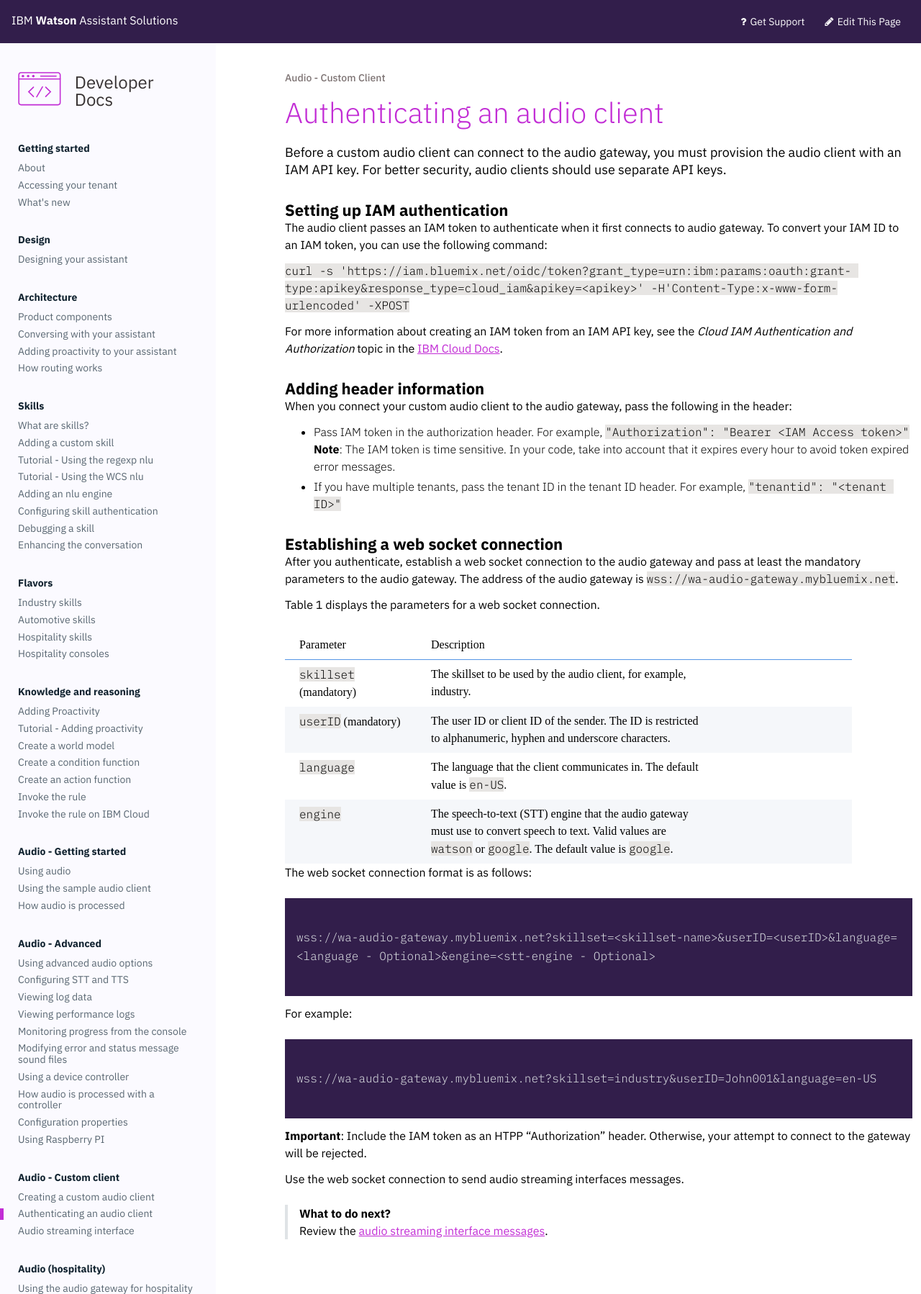
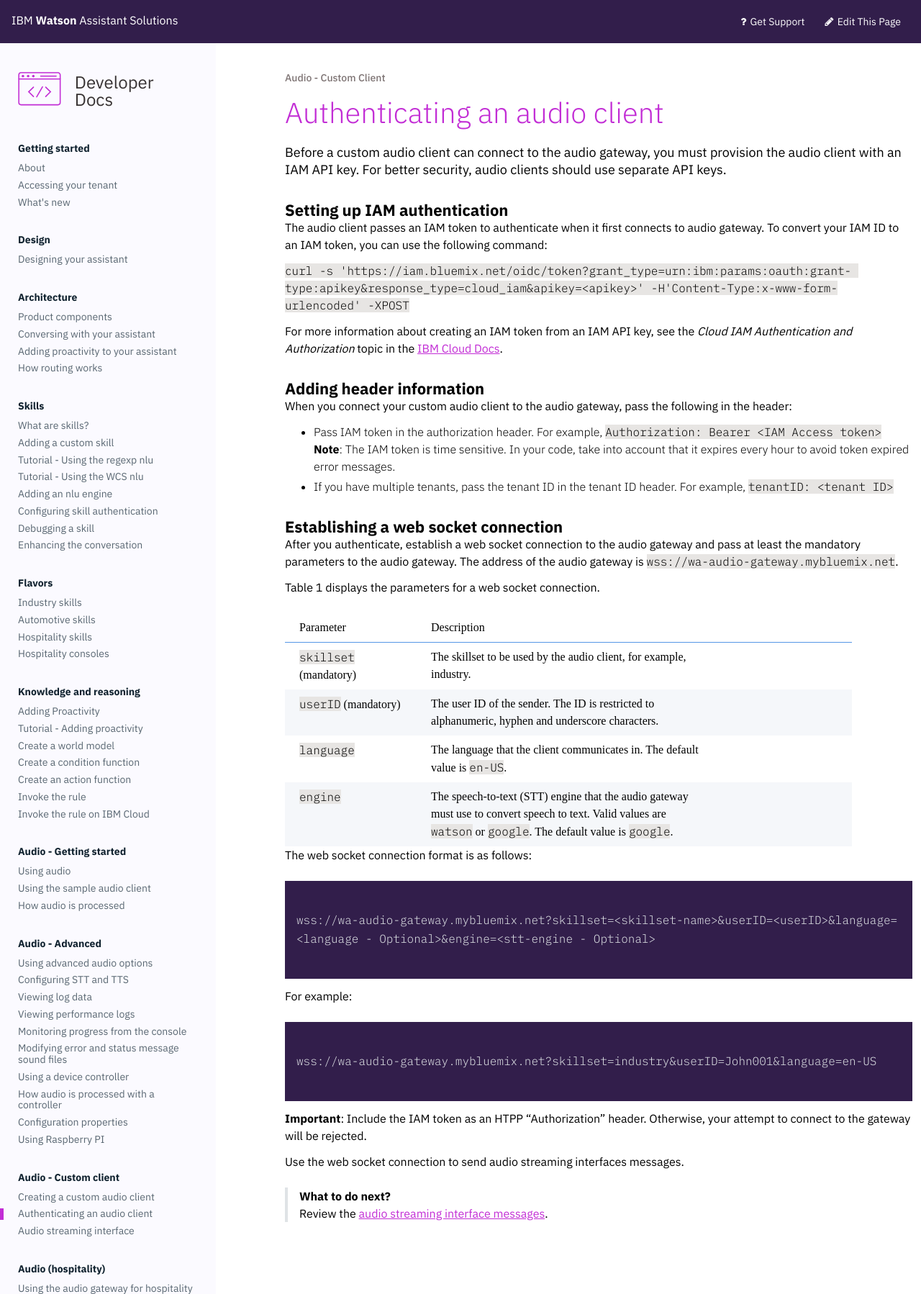
Before and after one commit to Watson-Personal-Assistant/developer, a Jekyll site: the page built from _content/audio_custom/audio_authentication.md, in a window 1280 px wide. Shown: the whole page at 72% size. Built offline with Jekyll 4.4.1, drawn with Linux system fonts in a browser that asks for light colours; some web fonts are replaced.

Commit message:
removed clientID

```diff
--- a/_content/audio_custom/audio_authentication.md
+++ b/_content/audio_custom/audio_authentication.md
@@ -15,9 +15,9 @@
 ### Adding header information
 
 When you connect your custom audio client to the audio gateway, pass the following in the header:
-- Pass IAM token in the authorization header.  For example, `"Authorization": "Bearer <IAM Access token>"`
+- Pass IAM token in the authorization header.  For example, `Authorization: Bearer <IAM Access token>`
 **Note**:  The IAM token is time sensitive.  In your code, take into account that it expires every hour to avoid token expired error messages.
-- If you have multiple tenants, pass the tenant ID in the tenant ID header.  For example, `"tenantid": "<tenant ID>"`
+- If you have multiple tenants, pass the tenant ID in the tenant ID header.  For example, `tenantID: <tenant ID>`
 
 ### Establishing a web socket connection
 
@@ -28,7 +28,7 @@
 | Parameter  |Description |
 |-----|:-------------------------|
 | `skillset`  (mandatory) | The skillset to be used by the audio client, for example, industry.
-| `userID` (mandatory)  | The user ID or client ID of the sender.  The ID is restricted to alphanumeric, hyphen and underscore characters.
+| `userID` (mandatory)  | The user ID of the sender.  The ID is restricted to alphanumeric, hyphen and underscore characters.
 | `language`| The language that the client communicates in. The default value is `en-US`.
 | `engine` | The speech-to-text (STT) engine that the audio gateway must use to convert speech to text. Valid values are `watson` or `google`. The default value is `google`.
 
```
